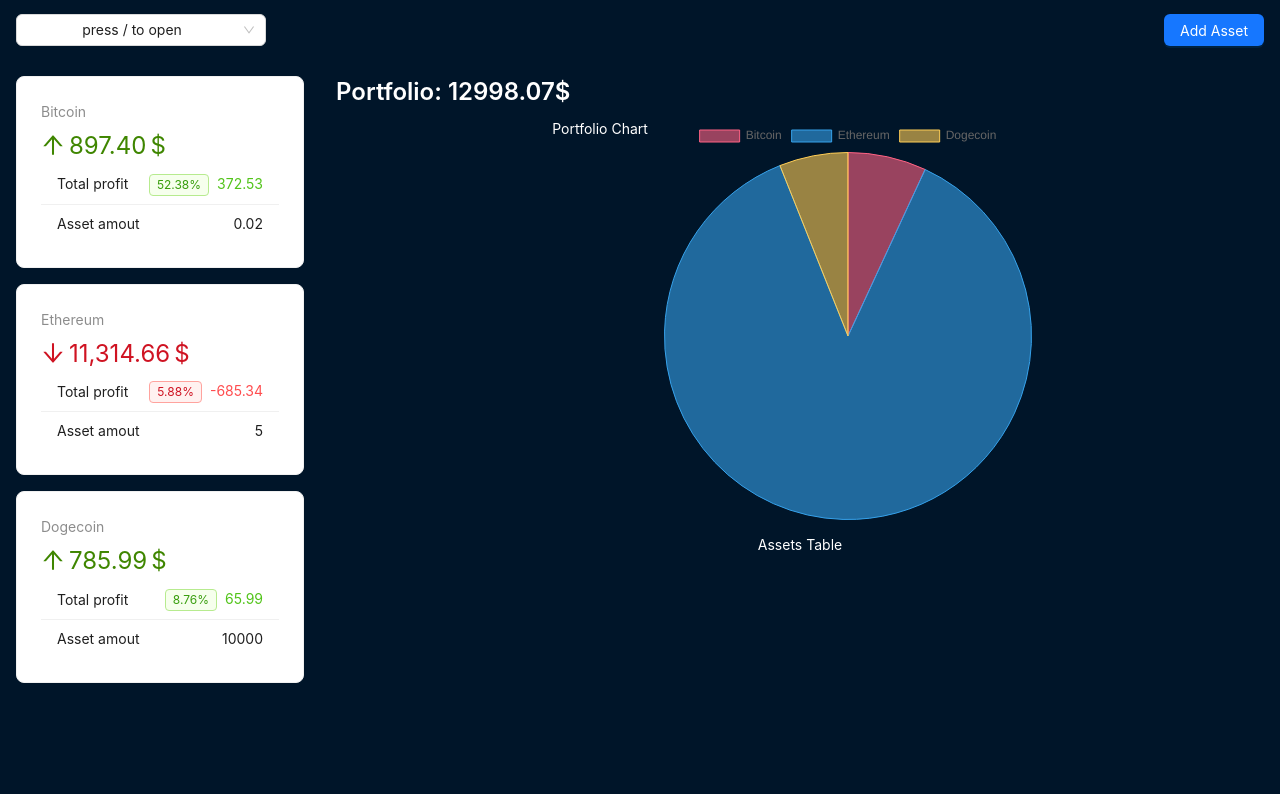
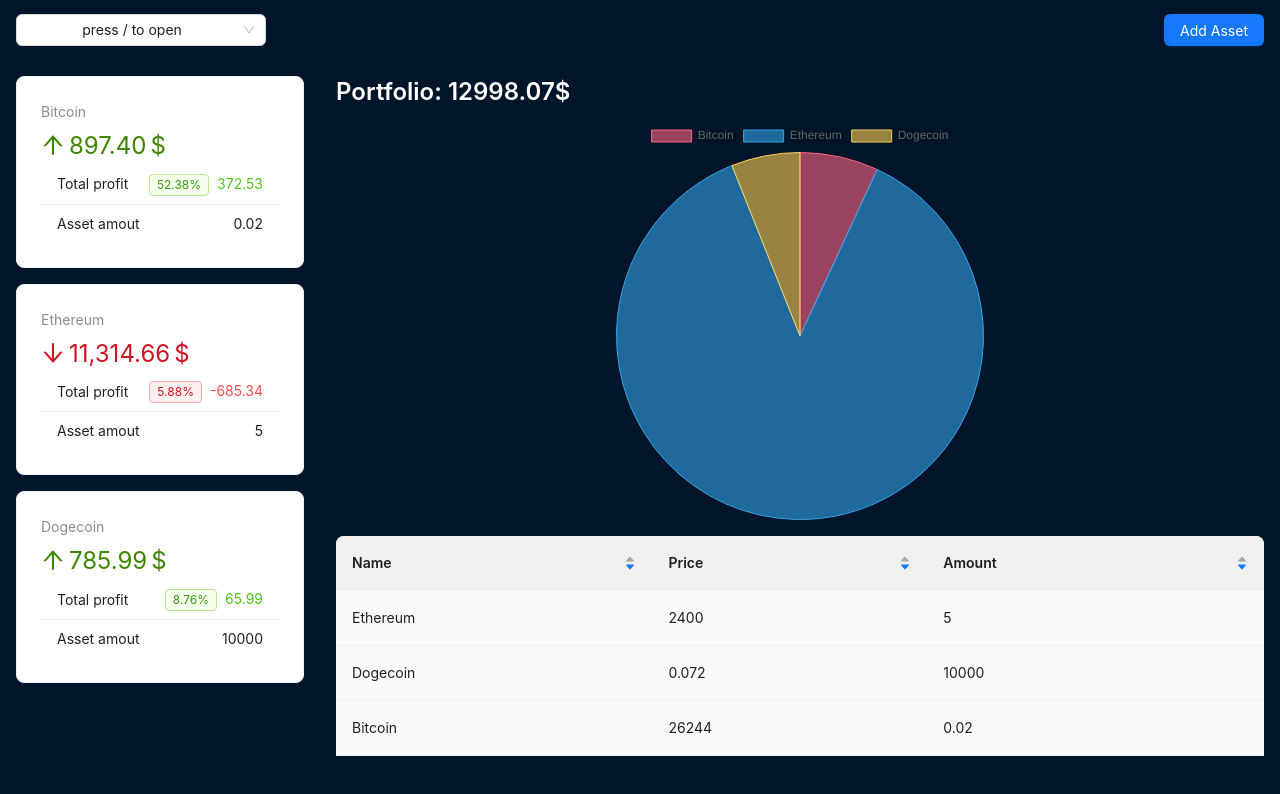
Before and after one commit to valeriiazvezdina/react-crypto-app, a React (Vite) app: page / in a window 1280 px wide. Shown: the top 794 px of the page. Built offline with nearby package versions, Linux system fonts and the light colour scheme.

Commit message:
feat: add table

```diff
--- a/src/components/layout/AssetsTable.jsx
+++ b/src/components/layout/AssetsTable.jsx
@@ -1,5 +1,45 @@
+import { Table } from 'antd';
+import { useCrypto } from '../../context/crypto-context.jsx';
+
+const columns = [
+    {
+        title: 'Name',
+        dataIndex: 'name',
+        defaultSortOrder: 'descend',
+        sorter: (a, b) => a.name.length - b.name.length
+    },
+    {
+        title: 'Price',
+        dataIndex: 'price',
+        defaultSortOrder: 'descend',
+        sorter: (a, b) => a.price - b.price,
+    },
+    {
+        title: 'Amount',
+        dataIndex: 'amount',
+        defaultSortOrder: 'descend',
+        sorter: (a, b) => a.amount - b.amount,
+    },
+];
+
 export default function AssetsTable() {
+    const { assets } = useCrypto();
+
+    const data = assets.map(a => ({
+        key: a.id,
+        name: a.name,
+        price: a.price,
+        amount: a.amount
+    }));
+
     return (
-        <div>Assets Table</div>
+        <Table
+            pagination={false}
+            columns={columns}
+            dataSource={data}
+            showSorterTooltip={{
+                target: 'sorter-icon',
+            }}
+        />
     )
 }
--- a/src/components/layout/PortfolioChart.jsx
+++ b/src/components/layout/PortfolioChart.jsx
@@ -41,7 +41,6 @@
             justifyContent: 'center',
             height: 400
         }}>
-            <div>Portfolio Chart</div>
             <Pie data={data} />
         </div>
 
```
